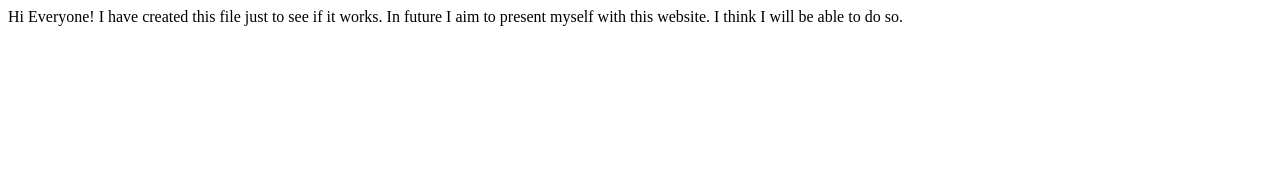
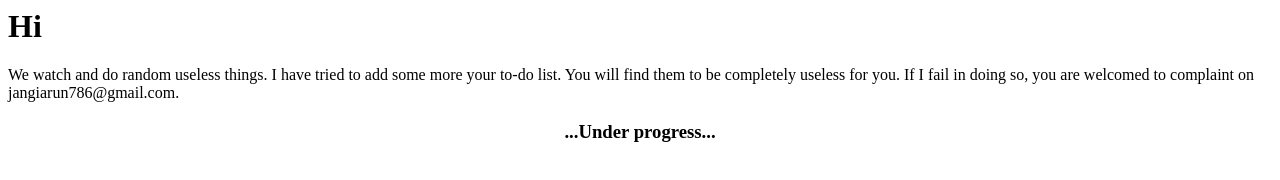
Before and after one commit to hello-arun/hello-arun.github.io, a plain HTML site: page index.html in a window 1280 px wide. Drawn offline with Linux system fonts and the light colour scheme.

Commit message:
initial commit

```diff
--- a/index.html
+++ b/index.html
@@ -1,2 +1,3 @@
-Hi Everyone! I have created this file just to see if it works.
-In future I aim to present myself with this website. I think I will be able to do so.
+<h1 id="hi">Hi</h1>
+<p>We watch and do random useless things. I have tried to add some more your to-do list. You will find them to be completely useless for you. If I fail in doing so, you are welcomed to complaint on jangiarun786@gmail.com.</p>
+<h3 id="-center-under-progress-center-"><center>...Under progress...</center></h3>
```
